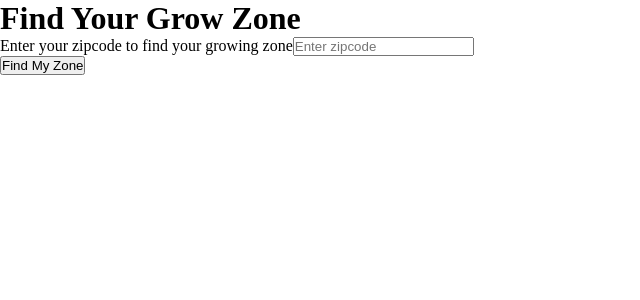
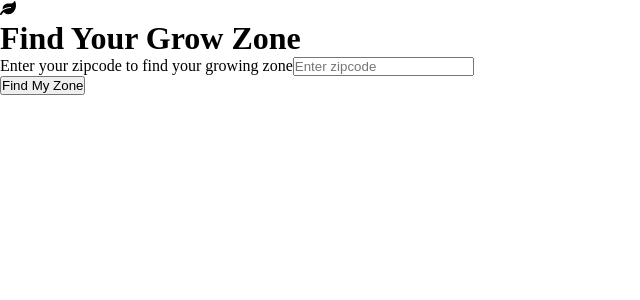
Before and after one commit to maelingmurphy/grow-zone-finder, a React (Create React App) app: page / in a window 1280 px wide. Shown: the top 300 px of the page, without its empty margins (0-640 px from the left). Built offline with nearby package versions, Linux system fonts and the light colour scheme.

Commit message:
import leaf icon from font awesome

```diff
--- a/src/components/Header.js
+++ b/src/components/Header.js
@@ -1,6 +1,9 @@
+import { FaLeaf } from 'react-icons/fa';
+
 const Header = () => {
     return(
         <div>
+            <FaLeaf />
             <h1>Find Your Grow Zone</h1>
         </div>
 
```
